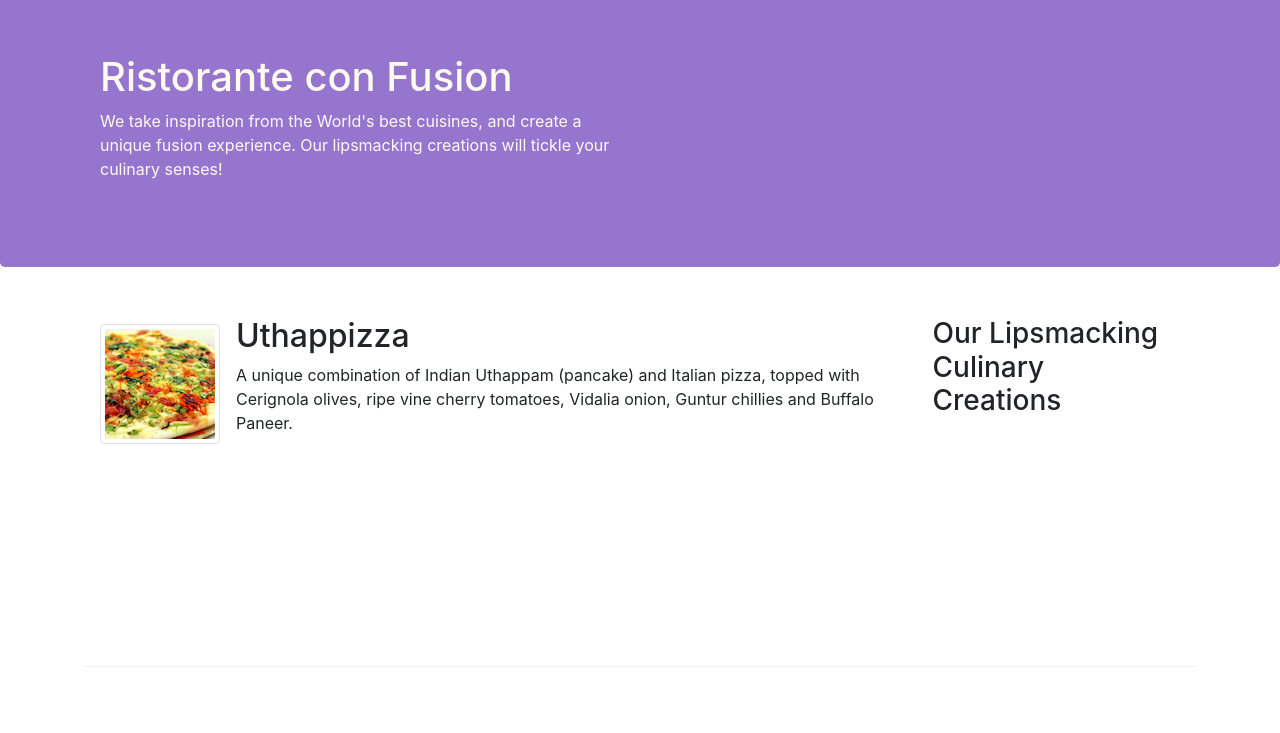
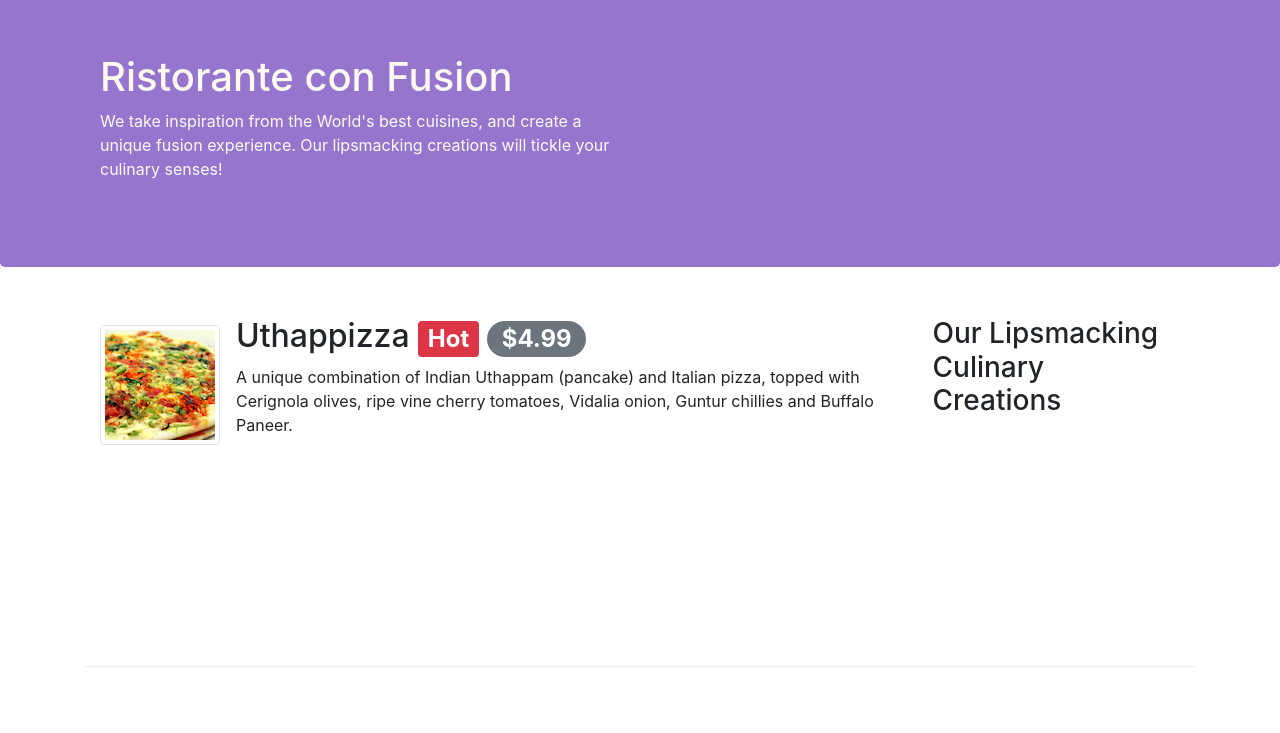
Before and after one commit to AnkitSatyawali/Bootstrap, a plain HTML site: page index.html in a window 1280 px wide. Shown: the part 67-800 px from the top of the page. Drawn offline with nearby package versions, Linux system fonts and the light colour scheme.

Commit message:
Alerting users

```diff
--- a/index.html
+++ b/index.html
@@ -55,7 +55,7 @@
                 <div class="media">
                     <img class="d-flex mr-3 img-thumbnail align-self-center" src="img/uthappizza.png" alt="Uthappizza">
                     <div class="media-body">
-                        <h2 class="mt-0">Uthappizza</h2>
+                        <h2 class="mt-0">Uthappizza <span class="badge badge-danger">Hot</span> <span class="badge badge-pill badge-secondary">      $4.99</span></h2>
                         <p class="d-none d-sm-block">A unique combination of Indian Uthappam (pancake) and Italian pizza, topped with Cerignola olives, ripe vine cherry tomatoes, Vidalia onion, Guntur chillies and Buffalo Paneer.</p>
                     </div>
                 </div>
```
